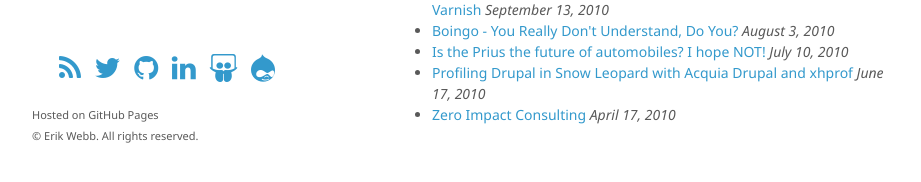
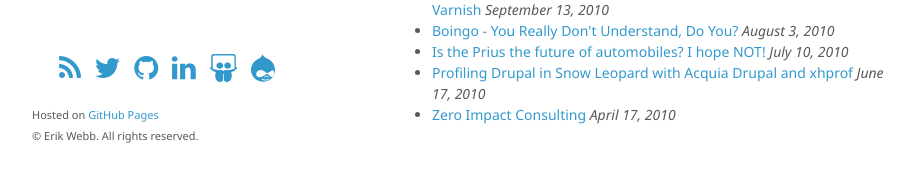
Before and after one commit to erikwebb/erikwebb.github.io, a Jekyll site: the page built from index.html, in a window 1280 px wide and 1132 px high. Shown: the part 937-1119 px from the top of the window, without its empty margins (178-1099 px from the left). Built offline with Jekyll 4.4.1, drawn with Linux system fonts in a browser that asks for light colours; nearby versions of some CDN libraries; some of the changed lines change nothing that is shown.

Commit message:
Add link to GitHub repository

```diff
--- a/_layouts/default.html
+++ b/_layouts/default.html
@@ -65,7 +65,7 @@
 						<li><a href="https://slideshare.net/{{ site.author.slideshare }}"><i class="fa fa-slideshare fa-2x"></i></a></li>
 						<li><a href="https://drupal.org/user/{{ site.author.drupal }}"><i class="fa fa-drupal fa-2x"></i></a></li>
 					</ul>
-					<small>Hosted on GitHub Pages<br/>&copy; Erik Webb. All rights reserved.</small>
+					<small>Hosted on <a href="https://github.com/erikwebb/erikwebb.github.io">GitHub Pages</a><br/>&copy; Erik Webb. All rights reserved.</small>
 				</footer>
 
 		</div>
```
